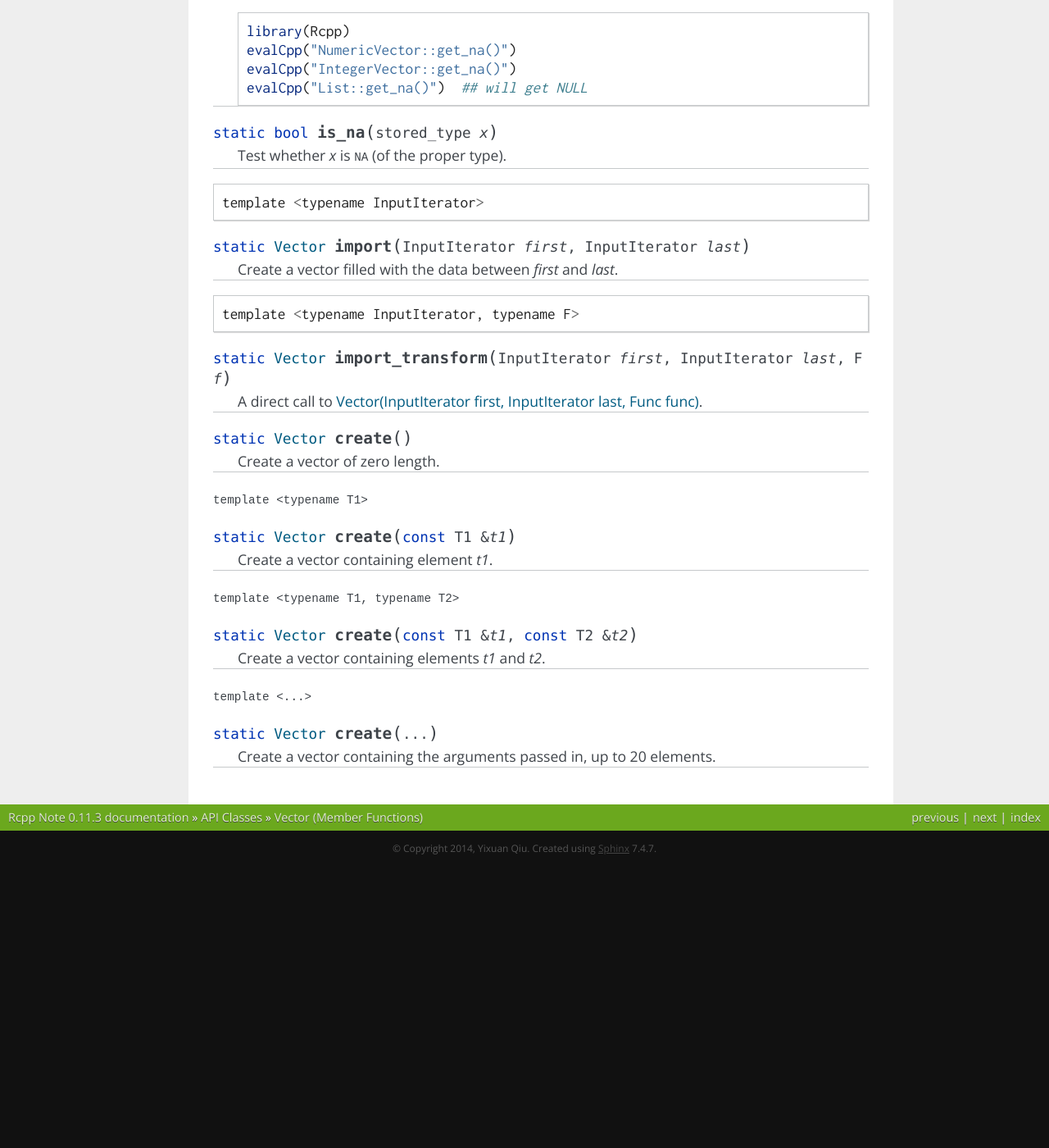
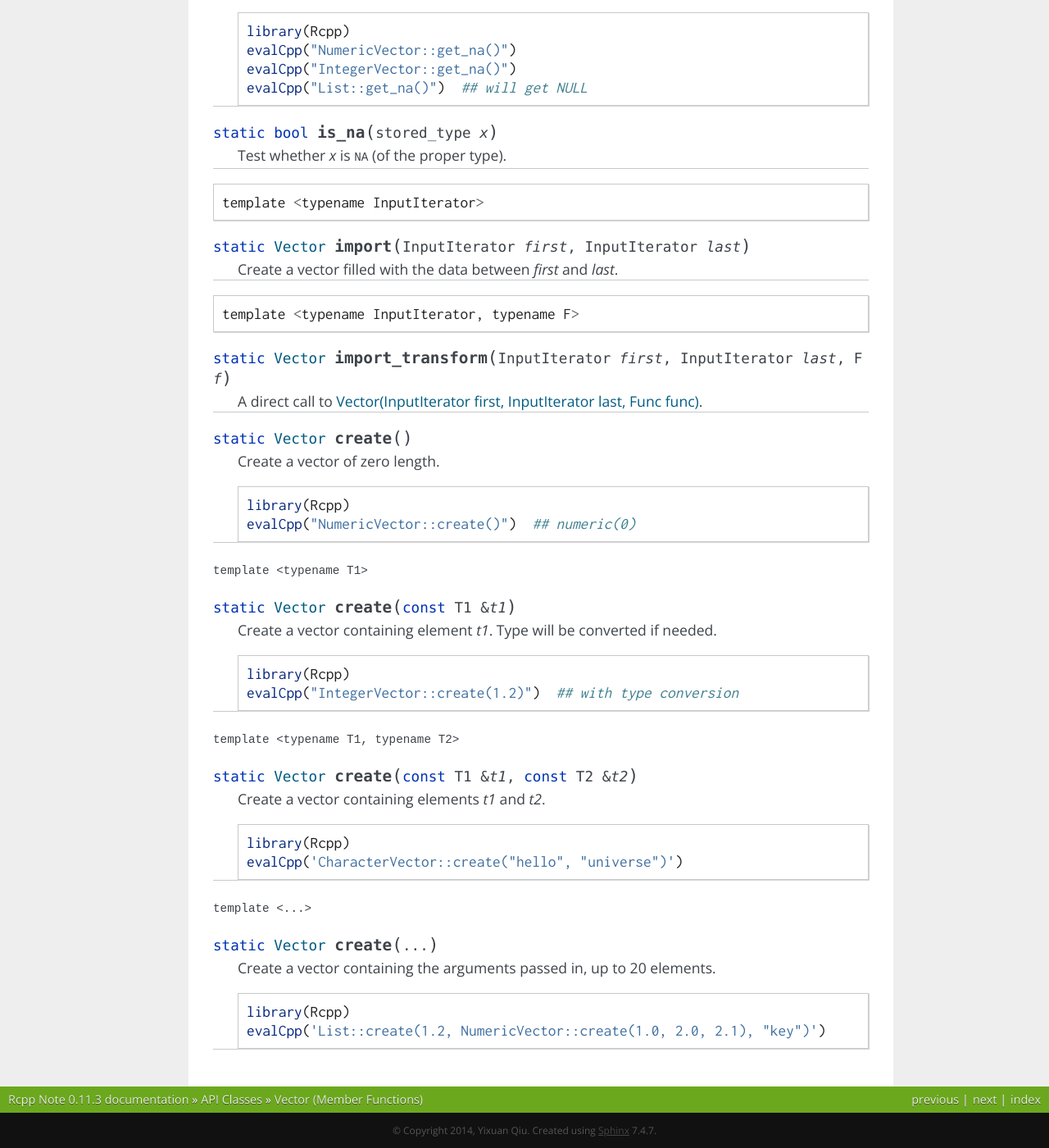
Before and after one commit to yixuan/rcpp-note, a Sphinx documentation site: the page built from source/api/Vector_funs.rst, in a window 1280 px wide and 1400 px high, scrolled down 10133 px. Shown: the whole window at 82% size. Built offline with Sphinx 7.4.7, drawn with Linux system fonts in a browser that asks for light colours; before the commit the page ends 11189 px from its top, so only the background shows below that.

Commit message:
examples for create()

```diff
--- a/source/api/Vector_funs.rst
+++ b/source/api/Vector_funs.rst
@@ -535,11 +535,21 @@ Static Public Member Functions
 
    Create a vector of zero length.
 
+   .. code-block:: r
+
+      library(Rcpp)
+      evalCpp("NumericVector::create()")  ## numeric(0)
+
 ``template <typename T1>``
 
 .. cpp:function:: static Vector create(const T1& t1)
 
-   Create a vector containing element *t1*.
+   Create a vector containing element *t1*. Type will be converted if needed.
+
+   .. code-block:: r
+
+      library(Rcpp)
+      evalCpp("IntegerVector::create(1.2)")  ## with type conversion
 
 ``template <typename T1, typename T2>``
 
@@ -547,8 +557,18 @@ Static Public Member Functions
 
    Create a vector containing elements *t1* and *t2*.
 
+   .. code-block:: r
+
+      library(Rcpp)
+      evalCpp('CharacterVector::create("hello", "universe")')
+
 ``template <...>``
 
 .. cpp:function:: static Vector create(...)
 
    Create a vector containing the arguments passed in, up to 20 elements.
+
+   .. code-block:: r
+
+      library(Rcpp)
+      evalCpp('List::create(1.2, NumericVector::create(1.0, 2.0, 2.1), "key")')
```
